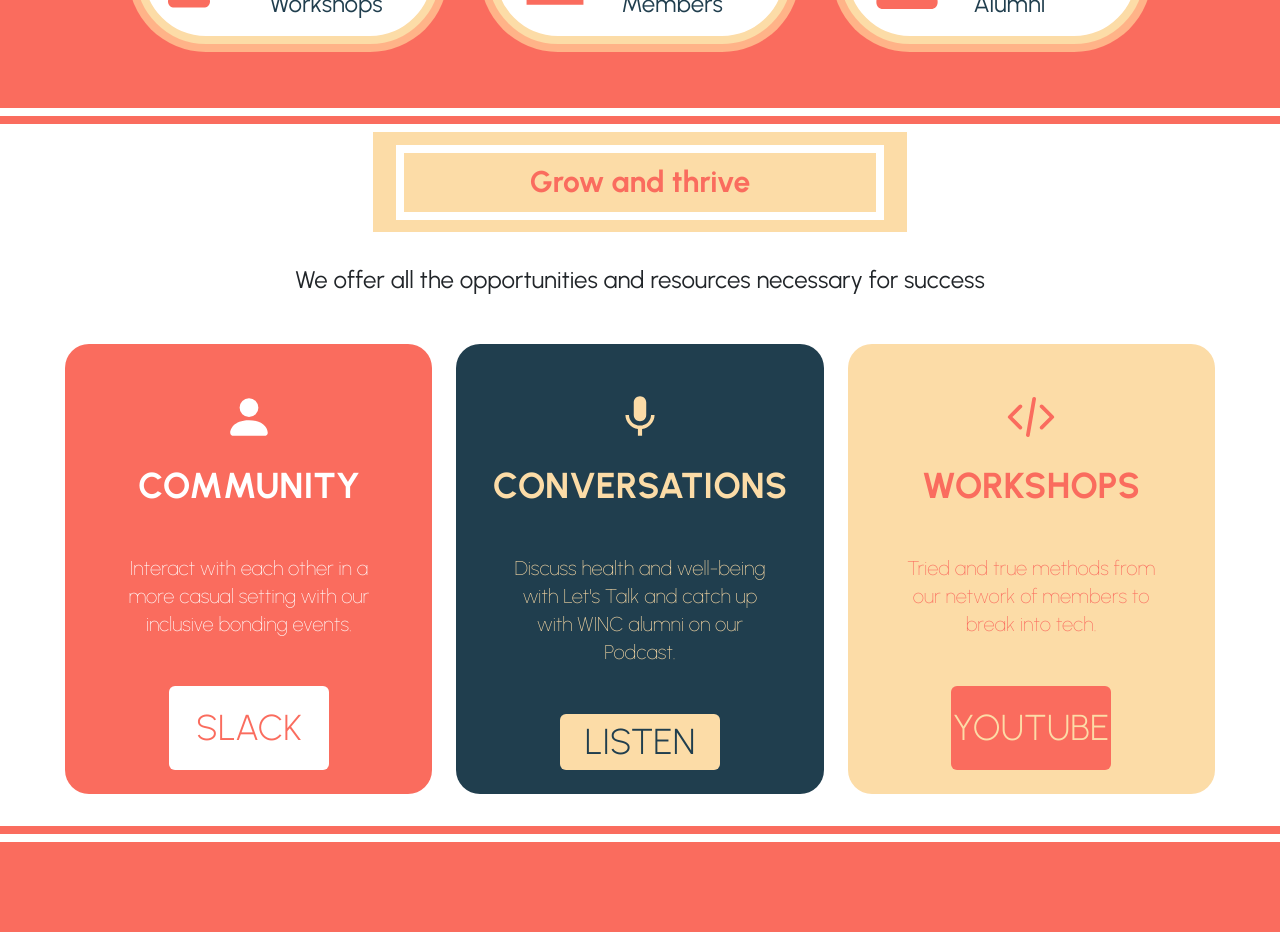
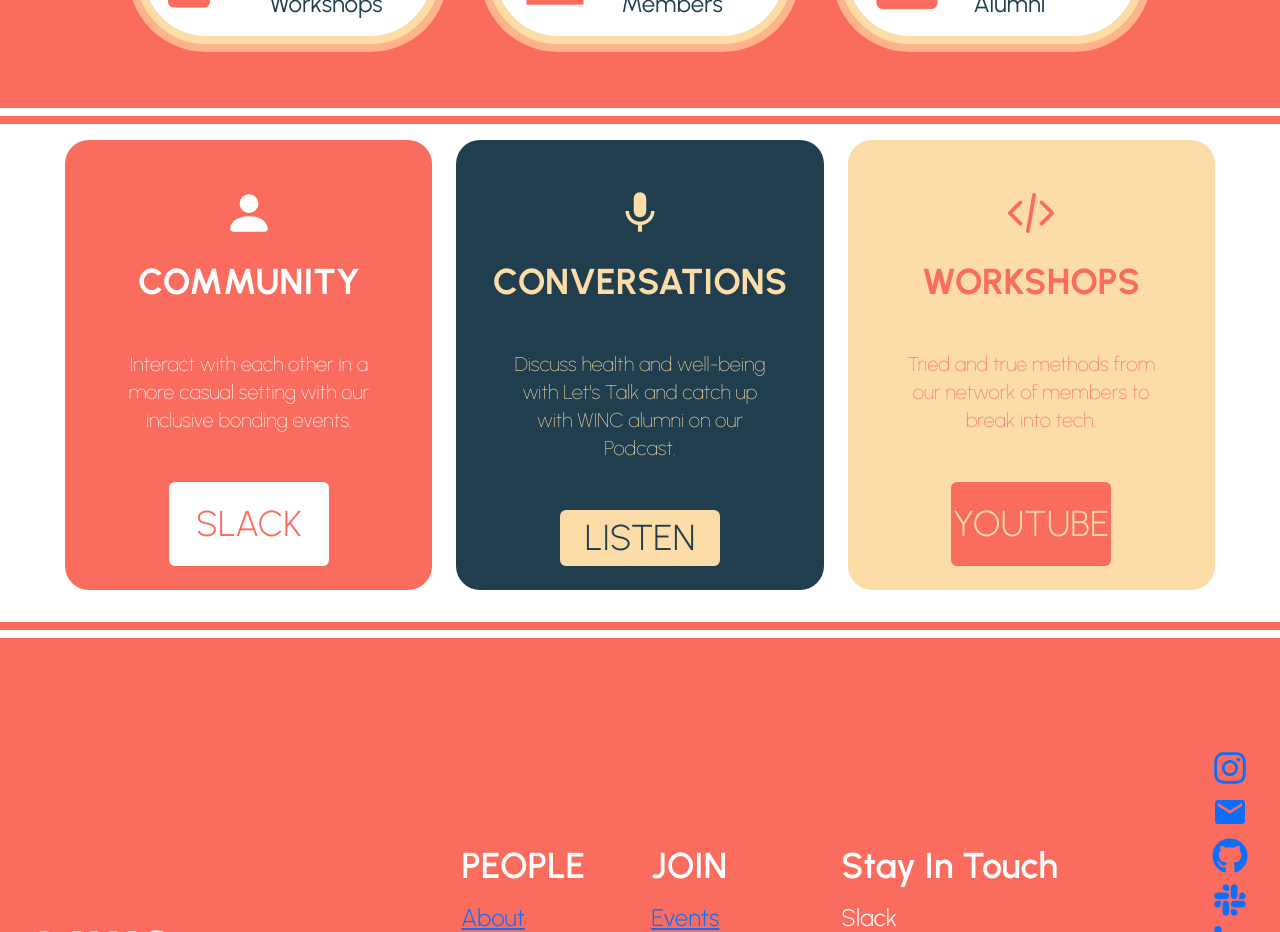
Before and after one commit to acm-ucr/winc-website, a Next.js app: page /home in a window 1280 px wide. Shown: the part 1040-1972 px from the top of the page. Built offline with nearby package versions, Linux system fonts and the light colour scheme.

Commit message:
Going to make Grow.js instead

```diff
--- a/src/components/home/Services.js
+++ b/src/components/home/Services.js
@@ -7,23 +7,6 @@ import { BsFillPersonFill } from "react-icons/bs";
 import { HiMiniCodeBracket } from "react-icons/hi2";
 const Services = () => {
   return (
-    <>
-      <div className="flex justify-center">
-        <div className="w-5/12 h-1/12 bg-winc-yellow flex items-center justify-center ">
-          <div className="box-border p-4 border-8 border-winc-white w-11/12 h-3/4 bg-winc-yellow flex items-center justify-center">
-            <div className="flex text-center text-winc-pink text-3xl justify-center font-urbanist font-bold">
-              Grow and thrive
-            </div>
-          </div>
-        </div>
-      </div>
-
-      <div className="flex justify-center my-8 text-2xl">
-        <p>
-          We offer all the opportunities and resources necessary for success
-        </p>
-      </div>
-
     <div className="flex justify-center w-full my-8">
       <Row className="w-11/12 flex justify-center">
         <Col>
@@ -64,7 +47,6 @@ const Services = () => {
         </Col>
       </Row>
     </div>
-    </>
   );
 };
 
```
Lines whose indentation alone changed are shown as unchanged.
